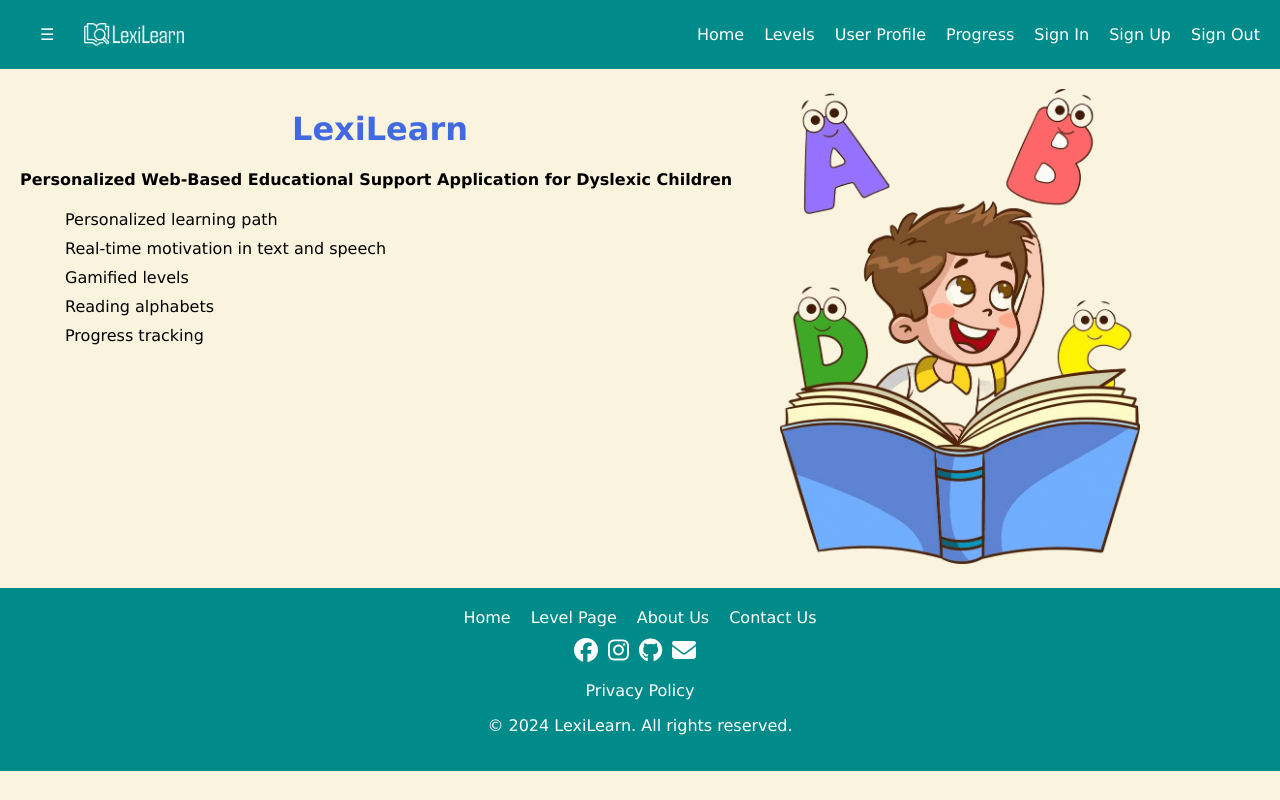
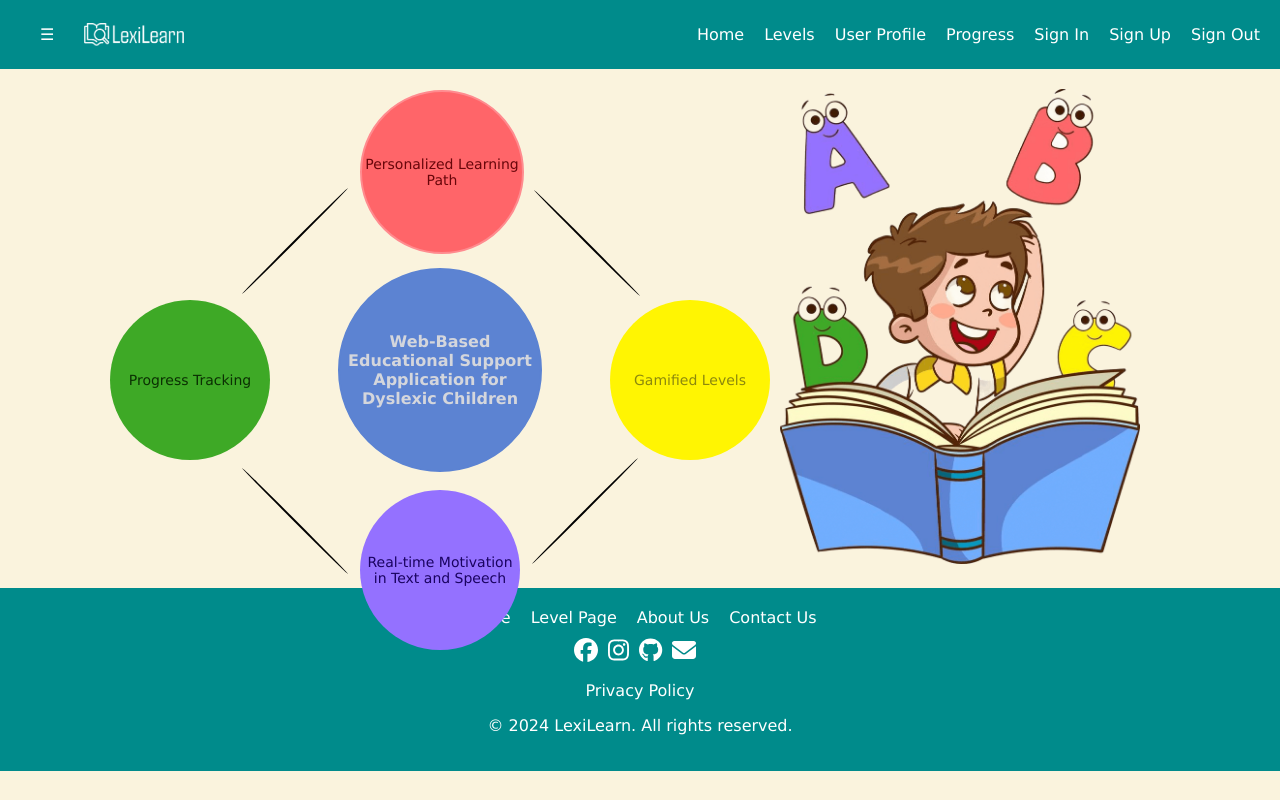
Before and after one commit to Raabi-ya/LexiLearn, a React (Create React App) app in the folder lexilearn/: page / in a window 1280 px wide. Built offline with nearby package versions, Linux system fonts and the light colour scheme.

Commit message:
Updated Home Page

```diff
--- a/lexilearn/src/Home.css
+++ b/lexilearn/src/Home.css
@@ -2,24 +2,159 @@
   display: flex;
   flex-direction: column;
   align-items: center;
-  background-color:  #FAF3DD;
-  font-family:Verdana, Geneva, Tahoma, sans-serif;
-
+  background-color: #FAF3DD;
+  font-family: Verdana, Geneva, Tahoma, sans-serif;
 }
 
 .headerContainer {
   display: flex;
-  justify-content: space-between;
+  align-items: center; /* Align items vertically */
+  justify-content: space-between; /* Align items horizontally */
   width: 100%;
 }
 
 .homeText {
   width: 60%;
   padding: 20px;
+  text-align: center;
 }
-.homeText li{
+
+.circlemain {
   list-style-type: none;
-  padding: 5px;
+  border: 2px solid #5c83d2;
+  background-color: #5c83d2;
+  color: #d4d6dc;
+  border-radius: 50%;
+  width: 200px;
+  height: 200px;
+  padding: 0;
+  text-align: center;
+  position: absolute;
+  top: 370px; /* Position at 50% from the top */
+  left: 440px; /* Position at 50% from the left */
+  transform: translate(-50%, -50%); /* Center the element perfectly */
+  justify-content: center; /* Center horizontally */
+  align-items: center; /* Center vertically */
+  display: flex;
+}
+
+.circlemain:hover {
+  background-color: #93a7d0;
+  border:#5c83d2;
+  color: white;;
+}
+
+/* Define a CSS variable for the line color */
+:root {
+  --line-color: black;
+}
+
+/* Style for the lines connecting circles */
+.circle::before {
+  content: ''; /* Required for pseudo-elements */
+  position: absolute;
+  width: 150px; /* Adjust the length of the line */
+  height: 2px; /* Thickness of the line */
+  background-color: var(--line-color); /* Use the defined CSS variable */
+  border-radius: 50%; /* Add a border radius to create a curved effect */
+}
+
+.circle-container {
+  position: relative;
+}
+
+.circle {
+  list-style-type: none;
+  border-radius: 50%;
+  width: 160px;
+  height: 160px;
+  padding: 0;
+  margin: 0 10px; /* Add margin between circles */
+  text-align: center;
+  /*color: black;*/
+  position: absolute;
+  display: flex;
+  justify-content: center; /* Center horizontally */
+  align-items: center; /* Center vertically */
+  text-decoration: none;
+}
+
+.circle:nth-child(1) {
+  top: 90px;
+  left: 350px;
+  background-color: #ff6569;
+  border: 2px solid #ff8b8f;
+  color: #68060a;
+}
+
+/* Position the lines for each circle */
+.circle:nth-child(1)::before {
+  top: 150px;
+  left: 150px;
+  transform: rotate(45deg); /* Rotate the line to connect circles */
+}
+
+.circle:nth-child(1):hover {
+  background-color: #da8385;
+  color: white;
+}
+
+.circle:nth-child(2) {
+  top: 490px;
+  left: 350px;
+  background-color: #9471ff;
+  border: #ab90ff;
+  color: #1a0360;
+}
+
+.circle:nth-child(2)::before {
+  top: 20px;
+  left: 150px;
+  transform: rotate(135deg); /* Rotate the line to connect circles */
+}
+
+.circle:nth-child(2):hover {
+  background-color: #a398c5;
+  color: white;
+  border: #9471ff;
+}
+
+.circle:nth-child(3) {
+  top: 300px;
+  left: 600px;
+  background-color: #fff502;
+  color: #8c880d;
+}
+
+.circle:nth-child(3)::before {
+  top: 220px;
+  left: -390px;
+  transform: rotate(-135deg); /* Rotate the line to connect circles */
+}
+
+.circle:nth-child(3):hover {
+  background-color: #e9e692;
+  border: #fff502;
+  color: white;
+}
+
+.circle:nth-child(4) {
+  top: 300px;
+  left: 100px;
+  background-color: #3ea926;
+  color: #0b3003;
+}
+
+.circle:nth-child(4)::before {
+  top: -60px;
+  left: 110px;
+  transform: rotate(-45deg); /* Rotate the line to connect circles */
+}
+
+.circle:nth-child(4):hover {
+  background-color: #73a867;
+  border: #3ea926;
+  color: white;
 }
 
 .homeImageContainer {
@@ -27,23 +162,6 @@
   padding: 20px;
 }
 
-.homeText h1 {
-  text-align: center;
-  align-items: center;
-  animation: fadeInAndColorChange 2s ease forwards; /* Use shorthand for animation */
-}
-
-@keyframes fadeInAndColorChange {
-  from {
-    opacity: 0;
-    color: transparent;
-  }
-  to {
-    opacity: 1;
-    color:royalblue;
-  }
-}
-
 .homeImageContainer img {
   width: 75%;
   height: auto;
--- a/lexilearn/src/Home.js
+++ b/lexilearn/src/Home.js
@@ -8,17 +8,15 @@ function Home() {
     <div className="home">
       <div className="headerContainer">
         <div className="homeText">
-          <h1>LexiLearn</h1>
-          <p>
-            <b>Personalized Web-Based Educational Support Application for Dyslexic Children</b>
-          </p>
-          <ul>
-            <li>Personalized learning path</li>
-            <li>Real-time motivation in text and speech</li>
-            <li>Gamified levels</li>
-            <li>Reading alphabets</li>
-            <li>Progress tracking</li>
-          </ul>
+          <div className="circlemain">
+            <b>Web-Based Educational Support Application for Dyslexic Children</b>
+          </div>
+          <div>
+            <span className="circle">Personalized Learning Path</span>
+            <span className="circle">Real-time Motivation in Text and Speech</span>
+            <span className="circle">Gamified Levels</span>
+            <span className="circle">Progress Tracking</span>
+          </div>
         </div>
         <div className="homeImageContainer">
             <img src="HomePageImage.png" alt="child" />
```
